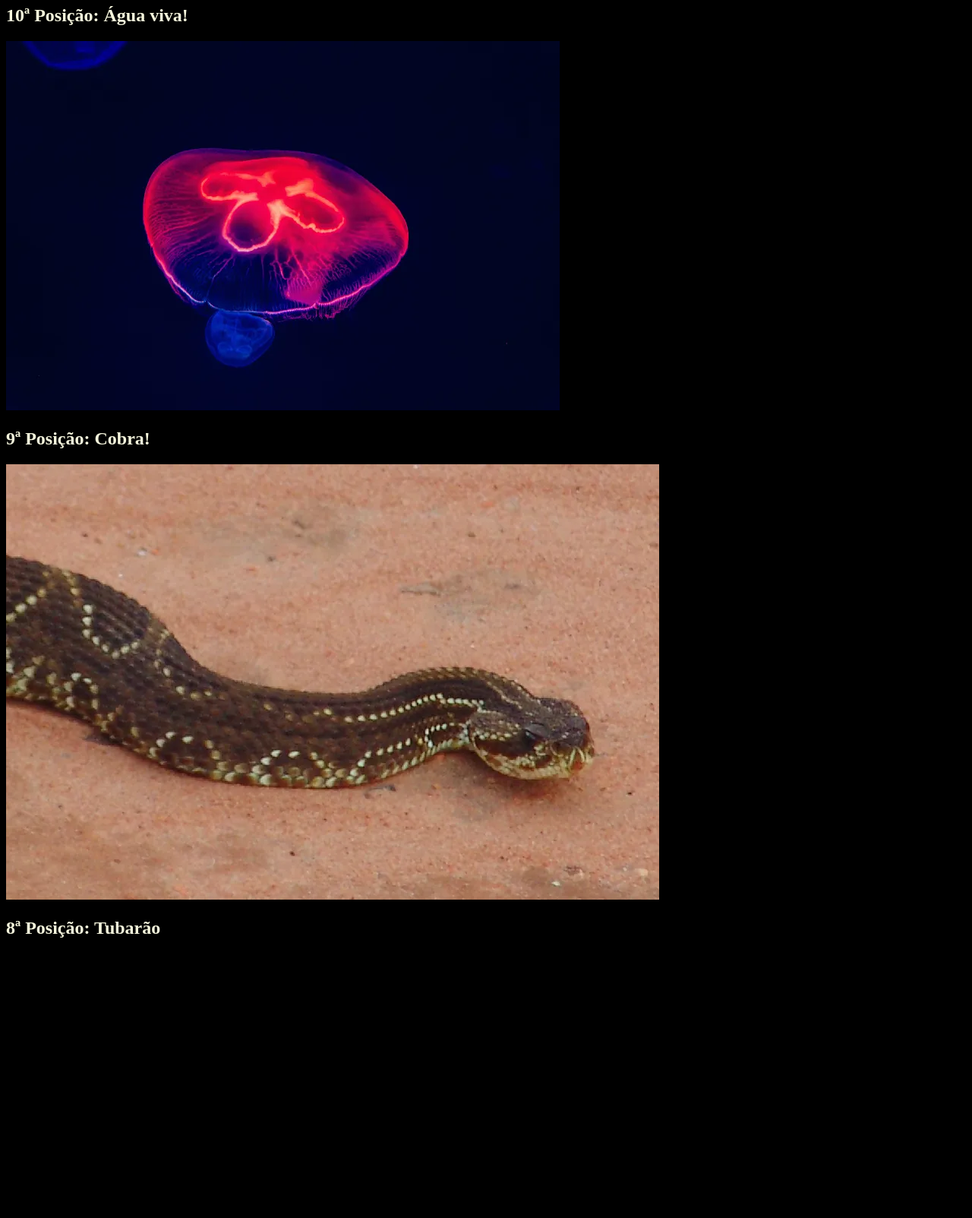
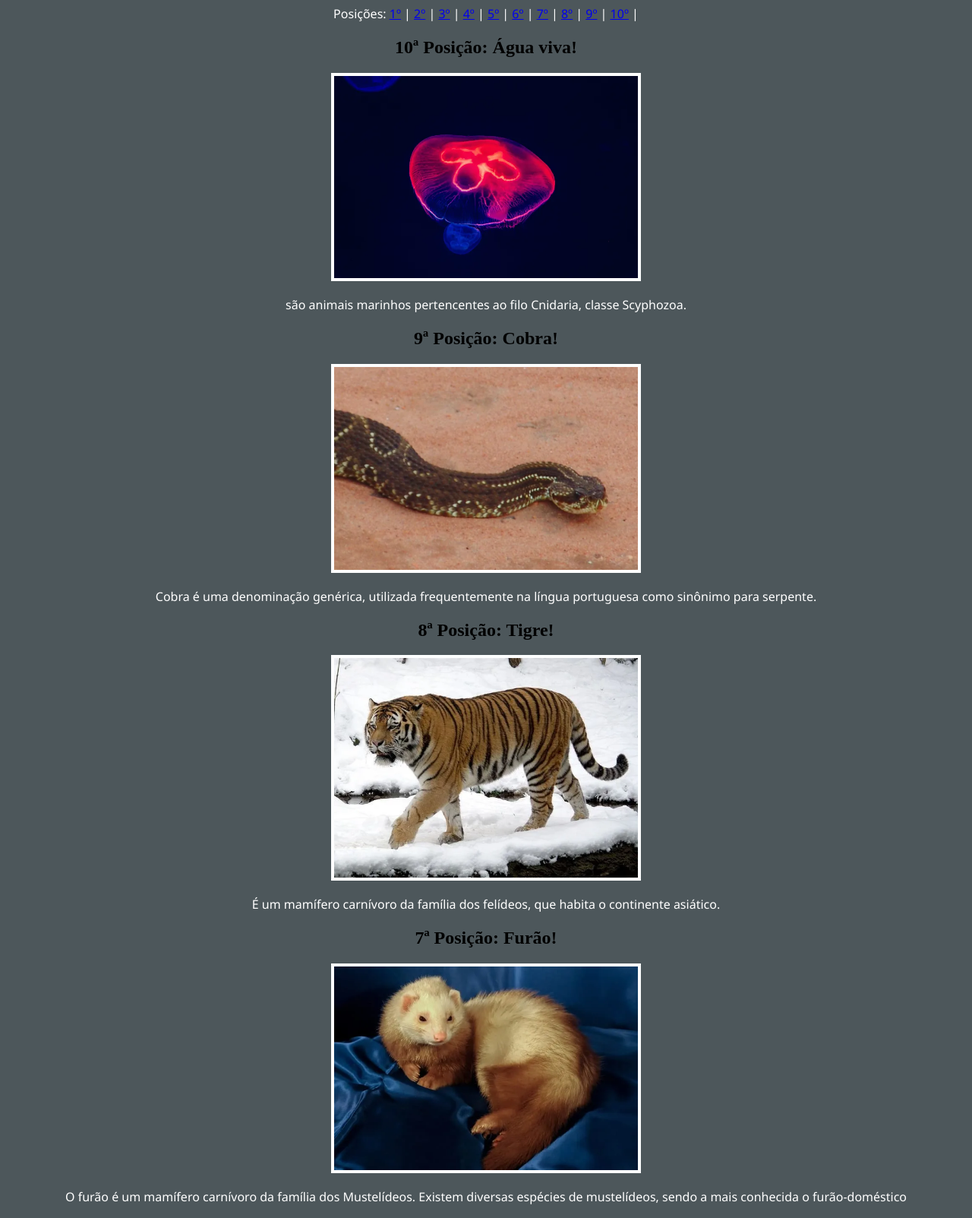
Before and after one commit to Kprimissia/LIMA, a plain HTML site: page top10V2/index.html in a window 1280 px wide. Shown: the part 73-1676 px from the top of the page at 76% size. Before the commit the page ends 1327 px from the top, so only its background shows below. Drawn offline with Linux system fonts and the light colour scheme.

Commit message:
Add files via upload

```diff
--- a/top10V2/estilos.css
+++ b/top10V2/estilos.css
@@ -1,16 +1,41 @@
+*{
+    text-align: center;
+}
+
 body{
-    background-color: #000;
+    background-color: #4d575b;
+}
+
+img{
+    width: 400px;      /* Largura da imagem*/
+    height: 500%;     /* Altura da imagem*/
+    opacity: 100%;
+    border: 4px solid;
+    border-color: #fdfefe;
+}
+
+#aguaviva{
+    text-align: center;
+    zoom: 1;
+}
+
+#aguaviva:hover{
+    zoom: 1.25;
+}
+
+img:hover{
+    opacity: 55%;
 }
 
 h1{
    text-align: center;
-    color : white;
+    color : #000000;
 }
 h2{
-    color :beige;
+    color :#000000;
 }
 
 p{
    font-family: 'Segoe UI', Tahoma, Geneva, Verdana, sans-serif;
-    color :bisque;
+    color :#ffffff;
 }
--- a/top10V2/index.html
+++ b/top10V2/index.html
@@ -10,15 +10,101 @@
 
     <h1>Top 10 Animais!</h1>
 
+    <p>
+        Posições:
+        <a href="#1">1º</a> |
+        <a href="#2">2º</a> |
+        <a href="#3">3º</a> |
+        <a href="#4">4º</a> |
+        <a href="#5">5º</a> |
+        <a href="#6">6º</a> |
+        <a href="#7">7º</a> |
+        <a href="#8">8º</a> |
+        <a href="#9">9º</a> |
+        <a href="#10">10º</a> |
+    </p>
+
+
+<section id ="10">
+
+    <div id="aguaviva">
     <h2>10ª Posição: Água viva!</h2>
-    <img src="./img/aguaviva.webp" alt="">
-    <p></p>
+    <img id="aguaviva"src="./img/aguaviva.webp" alt="">
+    <p>são animais marinhos pertencentes ao filo Cnidaria, classe Scyphozoa.</p>
+
+</section>
+
+<section id ="9">
 
     <h2>9ª Posição: Cobra!</h2>
     <img src="./img/cobra.webp" alt="">
-    <p></p>
+    <p>Cobra é uma denominação genérica, utilizada frequentemente na língua portuguesa como sinônimo para serpente.</p>
 
-    <h2>8ª Posição: Tubarão</h2>
+</section>
+
+<section id ="8">
+
+    <h2>8ª Posição: Tigre!</h2>
+    <img src="img/tigre.webp" alt="">
+    <p>É um mamífero carnívoro da família dos felídeos, que habita o continente asiático. </p>
+
+</section>
+
+<section id ="7">
+
+    <h2>7ª Posição: Furão!</h2>
+    <img src="img/furao.webp" alt="">
+    <p>O furão é um mamífero carnívoro da família dos Mustelídeos. Existem diversas espécies de mustelídeos, sendo a mais conhecida o furão-doméstico</p>
+
+</section>
+
+<section id ="6">
+
+    <h2>6ª Posição: Cavalo!</h2>
+    <img src="img/cavalo.webp" alt="">
+    <p>É uma das duas subespécies existentes de Equus ferus. É um mamífero perissodáctilo pertencente à família taxonômica Equidae.</p>
+
+</section>
+
+<section id ="5">
+    <h2>5ª Posição: Camaleão!</h2>
+    <img src="img/camaleao.webp" alt="">
+    <p>Refere-se a todos os répteis pertencentes à família Chamaeleonidae. É uma das mais conhecidas famílias de lagartos, distribuídos na África, sul da Europa e da Ásia.</p>
+
+</section>
+
+<section id ="4">
+
+    <h2>4ª Posição: Pinguim!</h2>
+    <img src="img/pinguim.webp" alt="">
+    <p>É uma ave da família Spheniscidae, altamente modificadas para a uma vida aquática, sendo suas asas adaptadas para promover impulso através da água.</p>
+
+</section>
+
+<section id ="3">
+    <h2>3ª Posição: Tubarão!</h2>
+    <img src="img/tubarao.webp" alt="">
+    <p>ubarão ou cação é um tipo de peixe de esqueleto cartilaginoso e um corpo hidrodinâmico.</p>
+
+</section>
+
+
+<section id ="2">
+
+    <h2>2ª Posição: Arara Azul!</h2>
+    <img src="img/araraazul.webp" alt="">
+    <p>A arara azul é uma ave da família dos psitacídeos, assim como papagaios, periquitos, maritacas, entre outros.</p>
+
+</section>
+
+<section id ="1">
+
+    <h2>1ª Posição: Gavião!!</h2>
+    <img src="img/gaviao.webp" alt="">
+    <p>Os gaviões são aves de rapina da família dos Acipitrídeos. Os gaviões são comuns em todos os continentes, com exceção da Antártica. A subfamília Accipitrinae inclui açores, gavião-da-europa, tauató-miúdo e outros.</p>
+
+</section>
+
 
 </body>
 </html>
```
